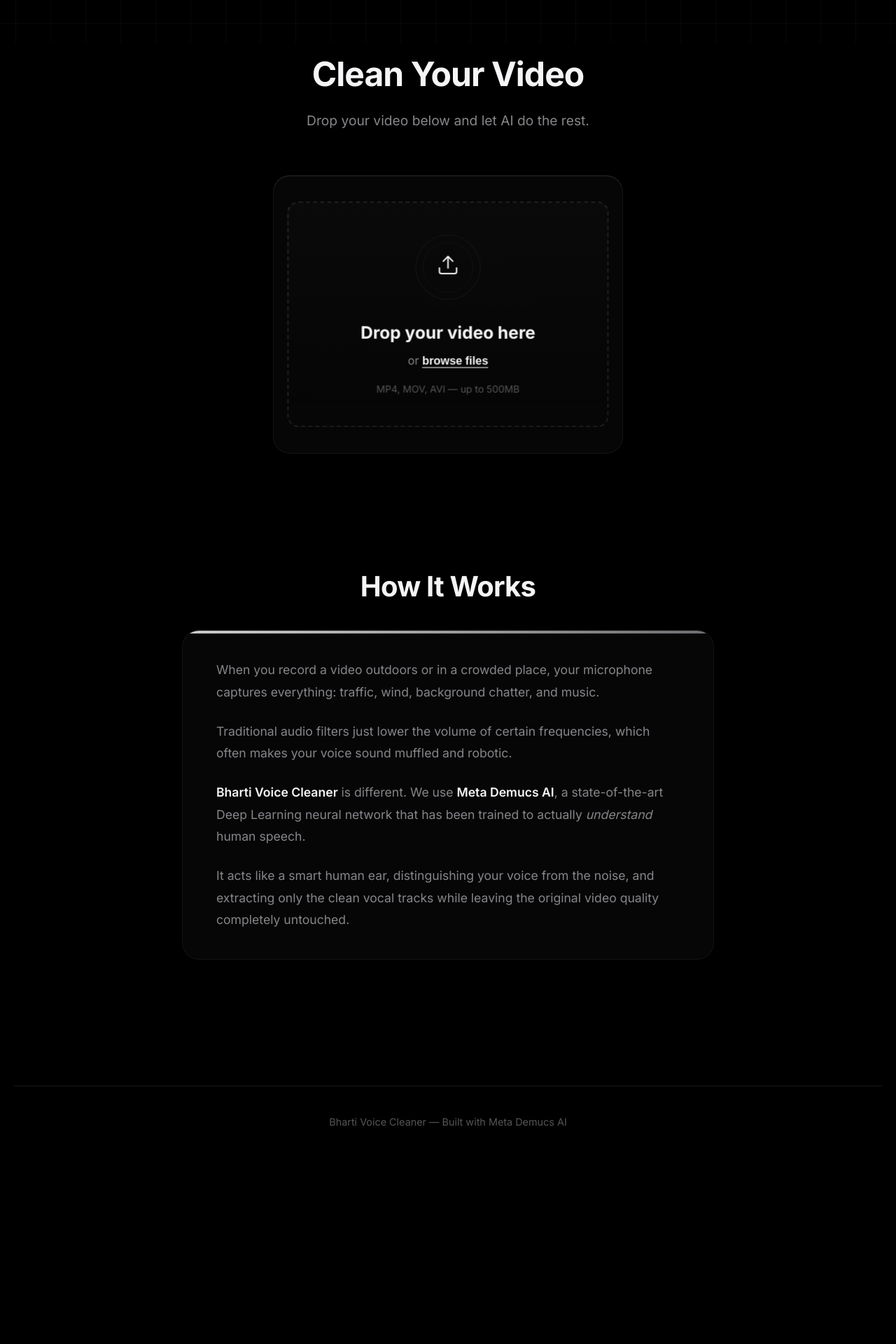
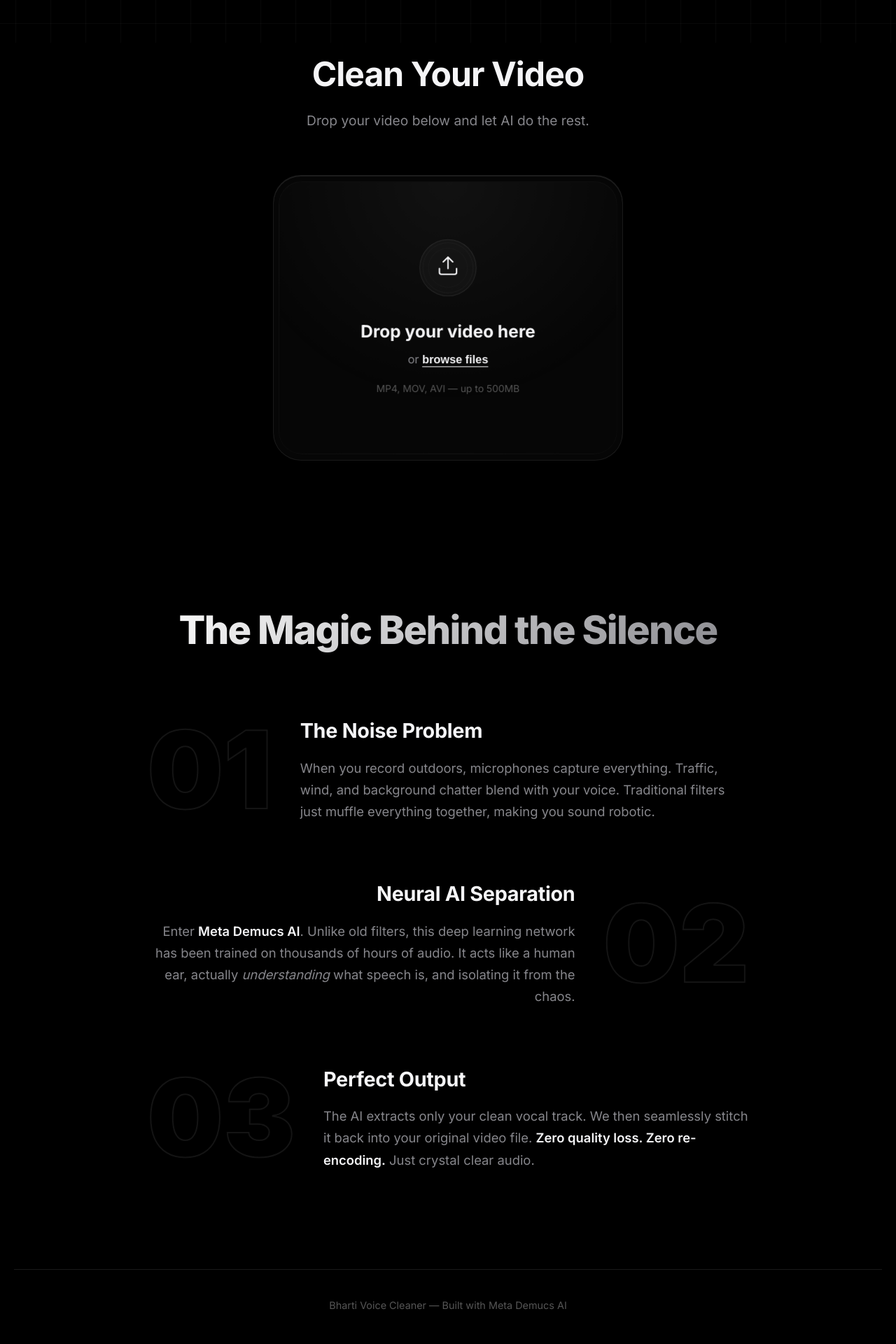
Before and after one commit to samarth3394/Video-Background-Noice-Remover-Agent, a Flask app: page / in a window 1280 px wide. Shown: the part 739-2659 px from the top of the page at 70% size. Before the commit the page ends 2348 px from the top, so only its background shows below. Run offline with Flask 3, Linux system fonts and the light colour scheme.

Commit message:
Upgrade upload card to premium glassmorphism without dashed borders

```diff
--- a/static/css/style.css
+++ b/static/css/style.css
@@ -274,16 +274,16 @@ body::before {
 }
 
 .upload-card, .state-card {
-    background: rgba(17, 17, 17, 0.4);
-    backdrop-filter: blur(30px);
-    -webkit-backdrop-filter: blur(30px);
-    border: 1px solid rgba(255, 255, 255, 0.05);
-    border-radius: var(--radius-lg);
-    padding: 40px 24px;
+    background: rgba(10, 10, 10, 0.6);
+    backdrop-filter: blur(40px);
+    -webkit-backdrop-filter: blur(40px);
+    border: 1px solid rgba(255, 255, 255, 0.08);
+    border-radius: 40px;
+    padding: 12px;
     transition: transform 0.6s cubic-bezier(0.23, 1, 0.32, 1), box-shadow 0.6s cubic-bezier(0.23, 1, 0.32, 1), border-color 0.4s ease;
     position: relative;
     overflow: hidden;
-    box-shadow: 0 30px 60px rgba(0, 0, 0, 0.4), inset 0 1px 0 rgba(255, 255, 255, 0.1);
+    box-shadow: 0 40px 80px rgba(0, 0, 0, 0.8), inset 0 1px 0 rgba(255, 255, 255, 0.1);
     transform-style: preserve-3d;
     perspective: 1000px;
 }
@@ -298,26 +298,38 @@ body::before {
 }
 
 .upload-zone {
-    border: 2px dashed rgba(255, 255, 255, 0.1);
-    border-radius: var(--radius-md);
-    padding: 40px 20px;
+    border: 1px solid rgba(255, 255, 255, 0.03);
+    border-radius: 32px;
+    padding: 80px 20px;
     cursor: pointer;
-    transition: all 0.4s cubic-bezier(0.23, 1, 0.32, 1);
-    background: linear-gradient(180deg, rgba(255,255,255,0.02) 0%, rgba(255,255,255,0) 100%);
+    transition: all 0.5s cubic-bezier(0.23, 1, 0.32, 1);
+    background: radial-gradient(circle at 50% 0%, rgba(255,255,255,0.05) 0%, rgba(255,255,255,0) 70%);
     transform: translateZ(20px);
 }
 
 .upload-zone:hover, .upload-zone.dragover {
-    border-color: var(--text-primary);
-    background: rgba(255,255,255,0.05);
-    transform: translateZ(40px);
+    border-color: rgba(255, 255, 255, 0.2);
+    background: radial-gradient(circle at 50% 50%, rgba(255,255,255,0.08) 0%, rgba(255,255,255,0) 80%);
+    transform: translateZ(40px) scale(0.98);
 }
 
 .upload-ring {
     position: relative;
-    width: 100px;
-    height: 100px;
-    margin: 0 auto 24px;
+    width: 80px;
+    height: 80px;
+    margin: 0 auto 32px;
+    background: rgba(255,255,255,0.03);
+    border-radius: 50%;
+    border: 1px solid rgba(255,255,255,0.08);
+    transition: all 0.5s ease;
+    box-shadow: 0 0 0 0 rgba(255,255,255,0);
+}
+
+.upload-zone:hover .upload-ring, .upload-zone.dragover .upload-ring {
+    background: rgba(255,255,255,0.1);
+    border-color: rgba(255,255,255,0.2);
+    box-shadow: 0 0 40px 10px rgba(255,255,255,0.05);
+    transform: translateY(-5px);
 }
 
 .upload-icon-center {
@@ -577,50 +589,66 @@ body::before {
 
 /* About Section */
 .about-section {
-    padding: 80px 20px 120px;
-    max-width: 800px;
+    padding: 120px 20px 80px;
+    max-width: 900px;
     margin: 0 auto;
 }
 
-.about-container h2 {
-    font-size: 2.5rem;
-    font-weight: 700;
-    margin-bottom: 32px;
+.about-heading {
+    font-size: clamp(2.5rem, 5vw, 3.5rem);
+    font-weight: 800;
     text-align: center;
-    letter-spacing: -0.02em;
+    letter-spacing: -0.03em;
+    margin-bottom: 80px;
+    background: var(--gradient-1);
+    -webkit-background-clip: text;
+    -webkit-text-fill-color: transparent;
 }
 
-.about-text {
-    background: rgba(17, 17, 17, 0.4);
-    backdrop-filter: blur(30px);
-    -webkit-backdrop-filter: blur(30px);
-    border: 1px solid rgba(255, 255, 255, 0.05);
-    border-radius: var(--radius-lg);
-    padding: 40px 48px;
-    font-size: 1.1rem;
-    color: var(--text-secondary);
-    line-height: 1.8;
-    position: relative;
-    overflow: hidden;
+.about-steps {
+    display: flex;
+    flex-direction: column;
+    gap: 80px;
 }
 
-.about-text::before {
-    content: '';
-    position: absolute;
-    top: 0; left: 0; width: 100%; height: 4px;
-    background: var(--gradient-1);
-    opacity: 0.8;
+.about-step {
+    display: flex;
+    align-items: center;
+    gap: 40px;
 }
 
-.about-text p {
-    margin-bottom: 24px;
+.about-step:nth-child(even) {
+    flex-direction: row-reverse;
+    text-align: right;
 }
 
-.about-text p:last-child {
-    margin-bottom: 0;
+.step-number {
+    font-size: clamp(6rem, 12vw, 10rem);
+    font-weight: 900;
+    line-height: 0.8;
+    color: transparent;
+    -webkit-text-stroke: 2px rgba(255, 255, 255, 0.08);
+    flex-shrink: 0;
 }
 
-.about-text strong {
+.step-content {
+    flex: 1;
+}
+
+.step-content h3 {
+    font-size: 1.8rem;
+    font-weight: 700;
+    margin-bottom: 16px;
+    letter-spacing: -0.01em;
+}
+
+.step-content p {
+    font-size: 1.15rem;
+    color: var(--text-secondary);
+    line-height: 1.7;
+}
+
+.step-content strong {
     color: var(--text-primary);
     font-weight: 600;
 }
--- a/templates/index.html
+++ b/templates/index.html
@@ -153,13 +153,31 @@
 
     <!-- About Section -->
     <section class="about-section" id="about">
-        <div class="about-container">
-            <h2>How It Works</h2>
-            <div class="about-text">
-                <p>When you record a video outdoors or in a crowded place, your microphone captures everything: traffic, wind, background chatter, and music.</p>
-                <p>Traditional audio filters just lower the volume of certain frequencies, which often makes your voice sound muffled and robotic.</p>
-                <p><strong>Bharti Voice Cleaner</strong> is different. We use <strong>Meta Demucs AI</strong>, a state-of-the-art Deep Learning neural network that has been trained to actually <em>understand</em> human speech.</p>
-                <p>It acts like a smart human ear, distinguishing your voice from the noise, and extracting only the clean vocal tracks while leaving the original video quality completely untouched.</p>
+        <h2 class="about-heading" data-animate>The Magic Behind the Silence</h2>
+
+        <div class="about-steps">
+            <div class="about-step" data-animate>
+                <div class="step-number">01</div>
+                <div class="step-content">
+                    <h3>The Noise Problem</h3>
+                    <p>When you record outdoors, microphones capture everything. Traffic, wind, and background chatter blend with your voice. Traditional filters just muffle everything together, making you sound robotic.</p>
+                </div>
+            </div>
+
+            <div class="about-step" data-animate>
+                <div class="step-number">02</div>
+                <div class="step-content">
+                    <h3>Neural AI Separation</h3>
+                    <p>Enter <strong>Meta Demucs AI</strong>. Unlike old filters, this deep learning network has been trained on thousands of hours of audio. It acts like a human ear, actually <em>understanding</em> what speech is, and isolating it from the chaos.</p>
+                </div>
+            </div>
+
+            <div class="about-step" data-animate>
+                <div class="step-number">03</div>
+                <div class="step-content">
+                    <h3>Perfect Output</h3>
+                    <p>The AI extracts only your clean vocal track. We then seamlessly stitch it back into your original video file. <strong>Zero quality loss. Zero re-encoding.</strong> Just crystal clear audio.</p>
+                </div>
             </div>
         </div>
     </section>
```
